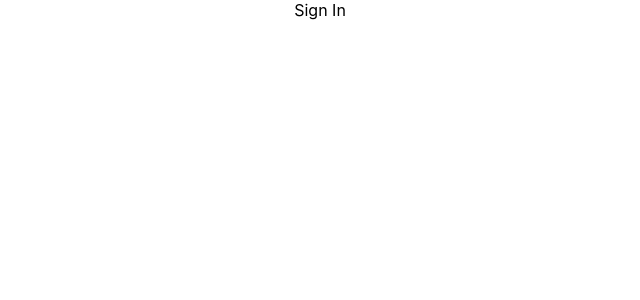
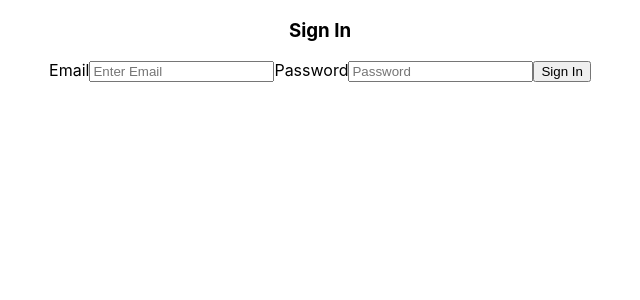
Before and after one commit to jason-moritz/jay-walkin, a React (Create React App) app in the folder client/: page /sign-in in a window 1280 px wide. Shown: the top 300 px of the page, without its empty margins (320-960 px from the left). Built offline with nearby package versions, Linux system fonts and the light colour scheme.

Commit message:
Defined SignIn.jsx logic.

```diff
--- a/client/src/screens/SignIn/SignIn.jsx
+++ b/client/src/screens/SignIn/SignIn.jsx
@@ -1,7 +1,81 @@
-export default function SignIn() {
+import { useState } from "react";
+import { useHistory } from "react-router-dom";
+import { signIn } from "../../services/users";
+
+export default function SignIn(props) {
+    const [form, setForm] = useState({
+        email: "",
+        password: "",
+        isError: "",
+        errorMsg: ""
+    })
+
+    const { email, password } = form;
+    const { setUser } = props;
+    const history = useHistory();
+
+    const handleChange = (e) => {
+        e.preventDefault();
+
+        setForm({
+            ...form,
+            [e.target.name]: e.target.value
+        })
+    }
+
+    const onSignIn = async (e) => {
+        e.preventDefault();
+        try {
+            const user = await signIn(form);
+            setUser(user);
+            history.push("/");
+        } catch (error) {
+            console.error(error)
+            setForm({
+                isError: true,
+                errorMsg: "Invalid Credentials",
+                email: "",
+                password: "",
+            })
+        }
+    }
+
+    const renderError = () => {
+        const toggleForm = form.isError ? "danger" : ""
+        if (form.isError) {
+            return (
+                <button type="submit" className={toggleForm}>
+                    {form.errorMsg}
+                </button>
+            )
+        } else {
+            return <button type="submit">Sign In</button>
+        }
+    }
     return (
-        <div>
-            Sign In
+        <div className='form-container'>
+            <h3>Sign In</h3>
+            <form onSubmit={onSignIn}>
+                <label>Email</label>
+                <input
+                  required
+                  type='text'
+                  name='email'
+                  value={email}
+                  placeholder='Enter Email'
+                  onChange={handleChange}
+                />
+                <label>Password</label>
+                <input
+                  required
+                  name='password'
+                  value={password}
+                  type='password'
+                  placeholder='Password'
+                  onChange={handleChange}
+                />
+                {renderError()}
+            </form>
         </div>
     )
 }
```
